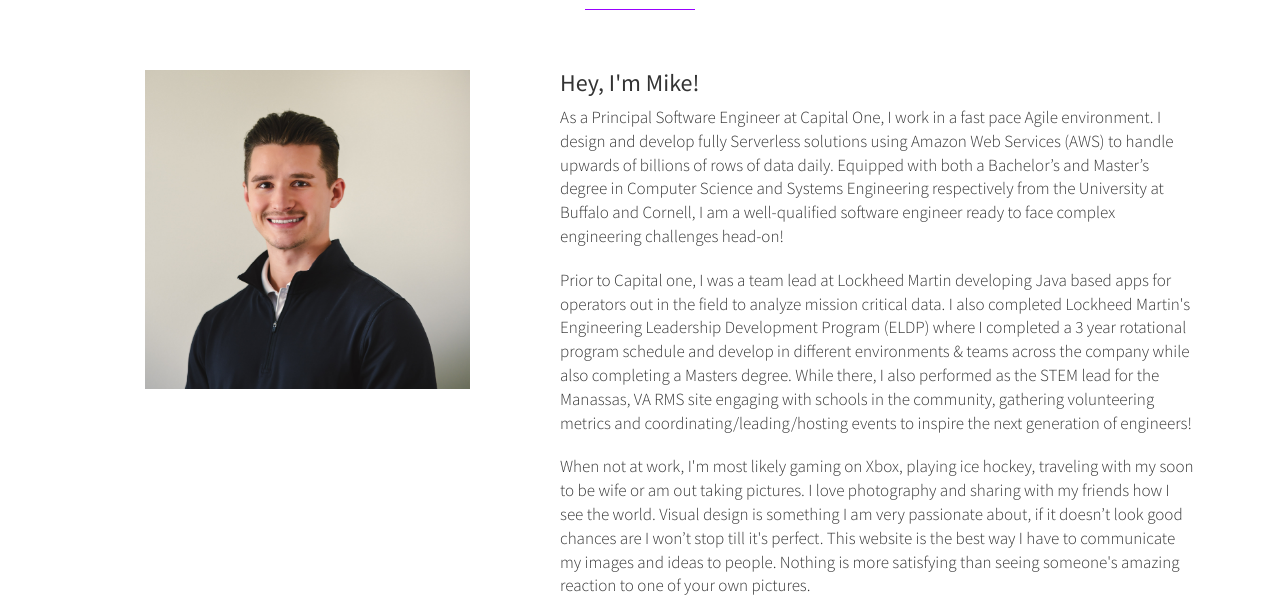
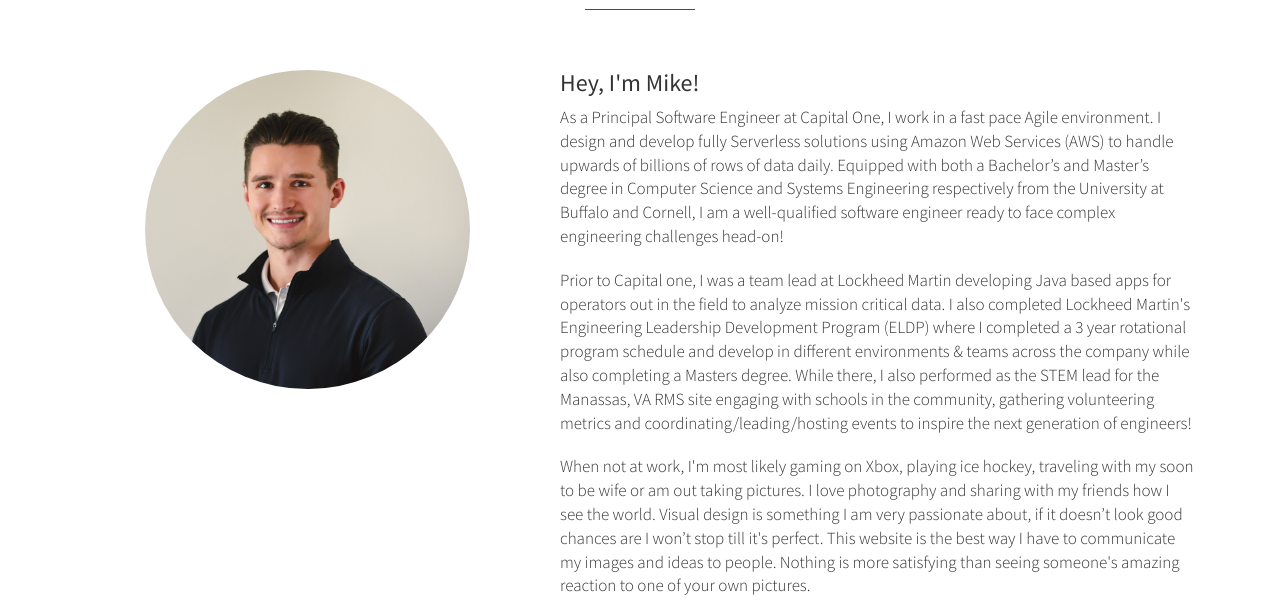
Before and after one commit to michaelkulbacki/michaelkulbacki.github.io, a website: page about.html in a window 1280 px wide. Shown: the part 131-746 px from the top of the page. Drawn offline with Linux system fonts and the light colour scheme.

Commit message:
make picture of myself circular

```diff
--- a/about.html
+++ b/about.html
@@ -111,7 +111,7 @@
       <div class="row">
         <div class="col-lg-12 text-center">
           <div class="col-md-5" data-wow-delay="0.3s">
-            <img class="img-fluid center-block img-responsive shadow" src="img/mike3.jpg" style="max-width:325px;">
+            <img class="img-fluid center-block img-responsive shadow" src="img/mike3.jpg" style="max-width:325px; border-radius:50%;">
             <br>
             <br>
           </div>
```
Also changed, not shown: index.html (+1 -1 lines), 1 other file.
